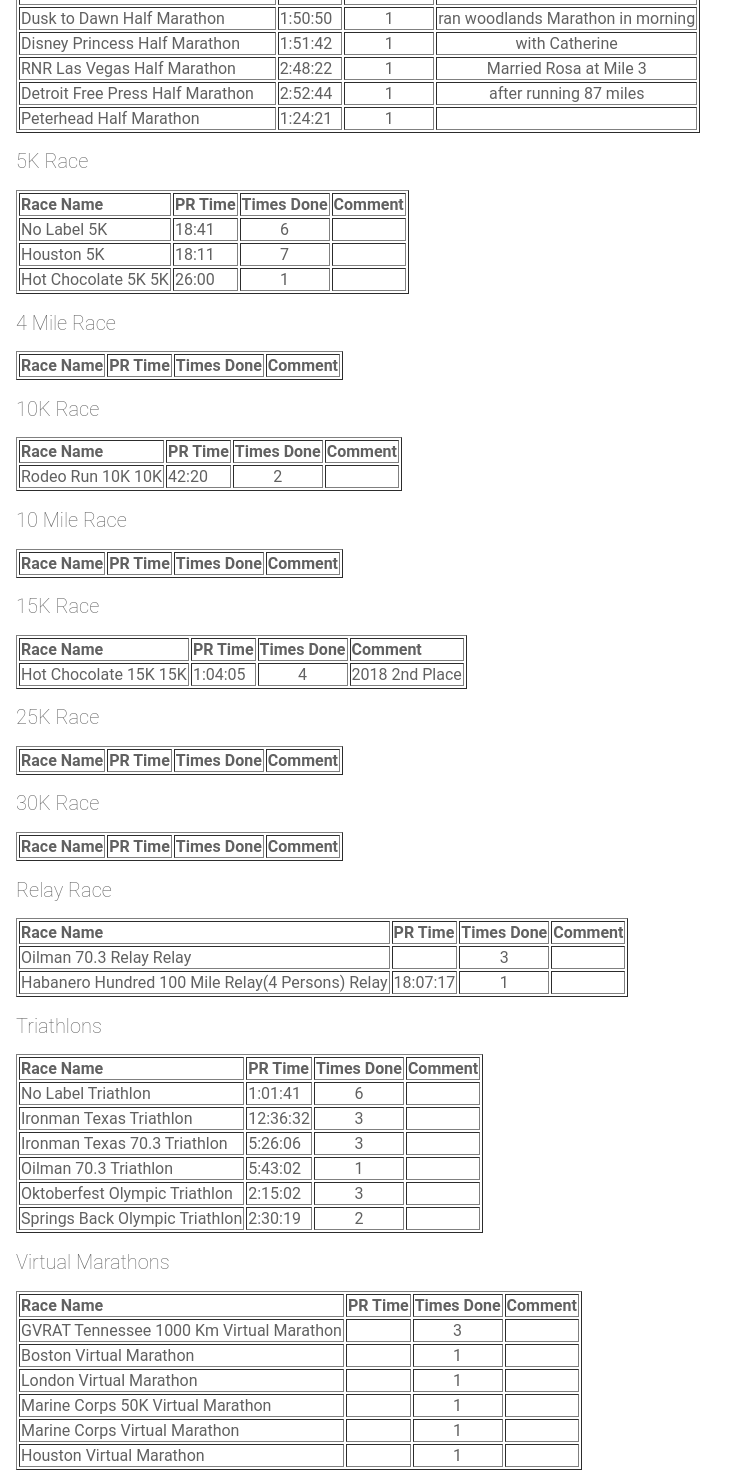
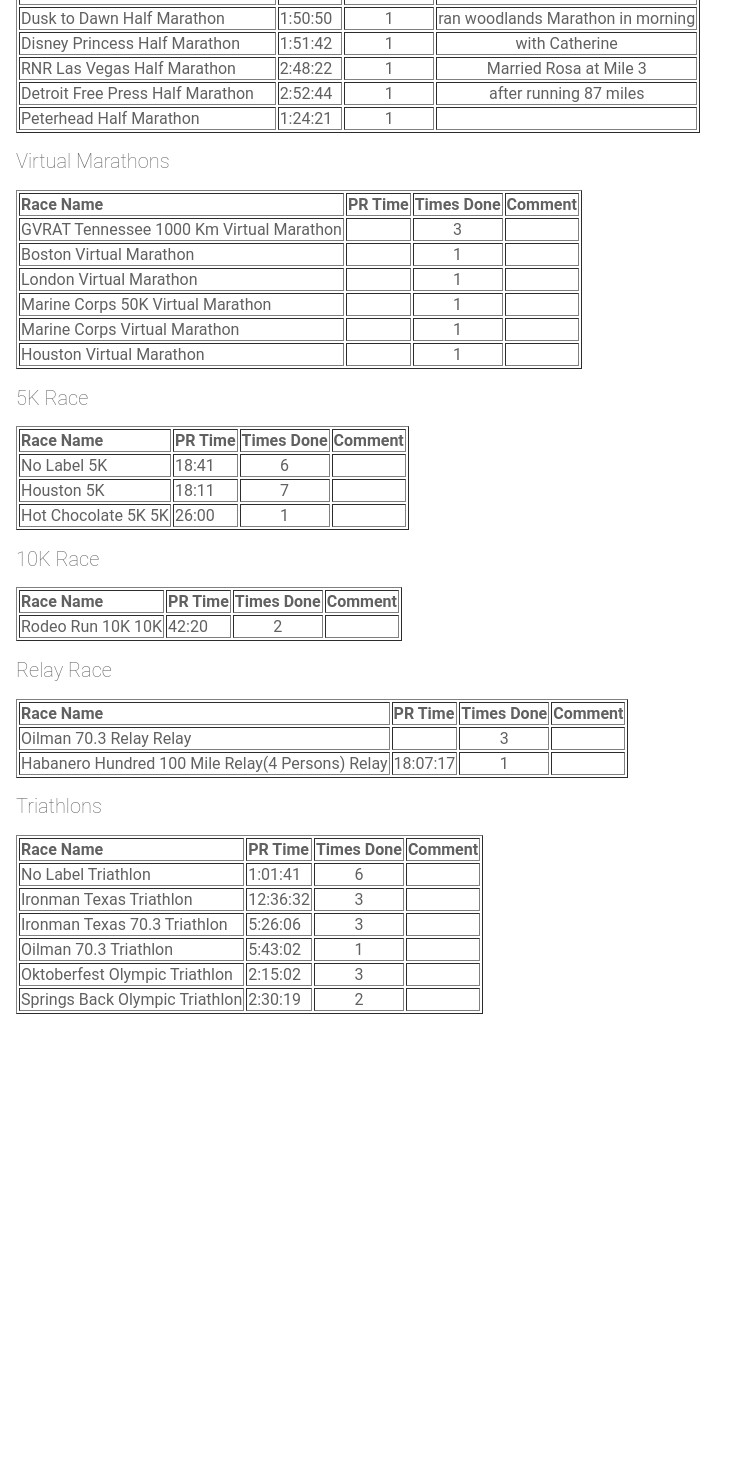
Before and after one commit to gchristie/rungogsrun, an Angular app: page / in a window 1280 px wide. Shown: the part 1662-3132 px from the top of the page, without its empty margins (0-747 px from the left). After the commit the page ends 2676 px from the top, so only its background shows below. Built offline with nearby package versions, Linux system fonts and the light colour scheme.

Commit message:
2 files modified

```diff
--- a/src/app/marathon-list/marathon-list.component.html
+++ b/src/app/marathon-list/marathon-list.component.html
@@ -97,6 +97,27 @@
 </table>
 <DIV>
 
+<DIV id="VirtualMarathon">
+<h2>Virtual Marathons</h2>
+<table border=1>
+<TR style='font-weight: bold' >
+  <TD >Race Name</TD>
+  <TD>PR Time</TD>
+  <TD>Times Done</TD>
+  <TD style="align:left">Comment</TD>
+</TR>
+<ng-container *ngFor="let race of racedata">
+ <ng-container *ngIf="race.racetype=='Virtual Marathon'">
+<TR   >
+  <TD >{{ race.name }} {{ race.racetype }} </TD>
+  <TD>{{ race.PR }}</TD>
+  <TD align="center">{{ race.count }} </TD>
+  <TD align="center">{{ race.comment }} </TD>
+</TR>
+</ng-container>
+</ng-container>
+</table>
+</DIV>
 
 
 <DIV id="5K">
@@ -121,6 +142,7 @@
   </table>
   <DIV>
 
+    <!--
   <DIV id="4Mile">
     <h2>4 Mile Race</h2>
     <table border=1>
@@ -142,6 +164,7 @@
     </ng-container>
     </table>
   <DIV>
+  -->
 
   <DIV id="10K">
     <h2>10K Race</h2>
@@ -165,6 +188,8 @@
     </table>
   <DIV>
 
+
+  <!--
   <DIV id="10Mile">
   <h2>10 Mile Race</h2>
   <table border=1>
@@ -254,8 +279,7 @@
     </table>
   <DIV>
 
-
-
+  -->
 
 
     <DIV id="Relay">
@@ -302,26 +326,3 @@
 </ng-container>
 </table>
 <DIV>
-
-
-<DIV id="VirtualMarathon">
-<h2>Virtual Marathons</h2>
-<table border=1>
-<TR style='font-weight: bold' >
-  <TD >Race Name</TD>
-  <TD>PR Time</TD>
-  <TD>Times Done</TD>
-  <TD style="align:left">Comment</TD>
-</TR>
-<ng-container *ngFor="let race of racedata">
- <ng-container *ngIf="race.racetype=='Virtual Marathon'">
-<TR   >
-  <TD >{{ race.name }} {{ race.racetype }} </TD>
-  <TD>{{ race.PR }}</TD>
-  <TD align="center">{{ race.count }} </TD>
-  <TD align="center">{{ race.comment }} </TD>
-</TR>
-</ng-container>
-</ng-container>
-</table>
-</DIV>
--- a/src/app/marathon-list/marathon-list.component.ts
+++ b/src/app/marathon-list/marathon-list.component.ts
@@ -41,11 +41,11 @@ export class MarathonListComponent {
     document.getElementById('HalfMarathon').hidden = true;
     document.getElementById('UpcomingRace').hidden = true;
     document.getElementById('5K').hidden = true;
-    document.getElementById('4Mile').hidden = true;
+    //document.getElementById('4Mile').hidden = true;
     document.getElementById('10K').hidden = true;
-    document.getElementById('10Mile').hidden = true;
-    document.getElementById('25K').hidden = true;
-    document.getElementById('30K').hidden = true;
+    //document.getElementById('10Mile').hidden = true;
+    //document.getElementById('25K').hidden = true;
+    //document.getElementById('30K').hidden = true;
     document.getElementById('Triathlon').hidden = true;
 
     if (racetype == 'Marathon')
@@ -67,14 +67,15 @@ export class MarathonListComponent {
       document.getElementById('UltraMarathon').hidden = false;
       document.getElementById('Marathon').hidden = false;
       document.getElementById('HalfMarathon').hidden = false;
-
+      document.getElementById('VirtualMarathon').hidden = false;
       document.getElementById('5K').hidden = false;
-      document.getElementById('4Mile').hidden = false;
+      //document.getElementById('4Mile').hidden = false;
       document.getElementById('10K').hidden = false;
+      //document.getElementById('10Mile').hidden = false;
       //document.getElementById('25K').hidden = false;
       //document.getElementById('30K').hidden = false;
-      //document.getElementById('Triathlon').hidden = false;
-      //document.getElementById('VirtualMarathon').hidden = false;
+      document.getElementById('Triathlon').hidden = false;
+      //
 
     }
   }
```
